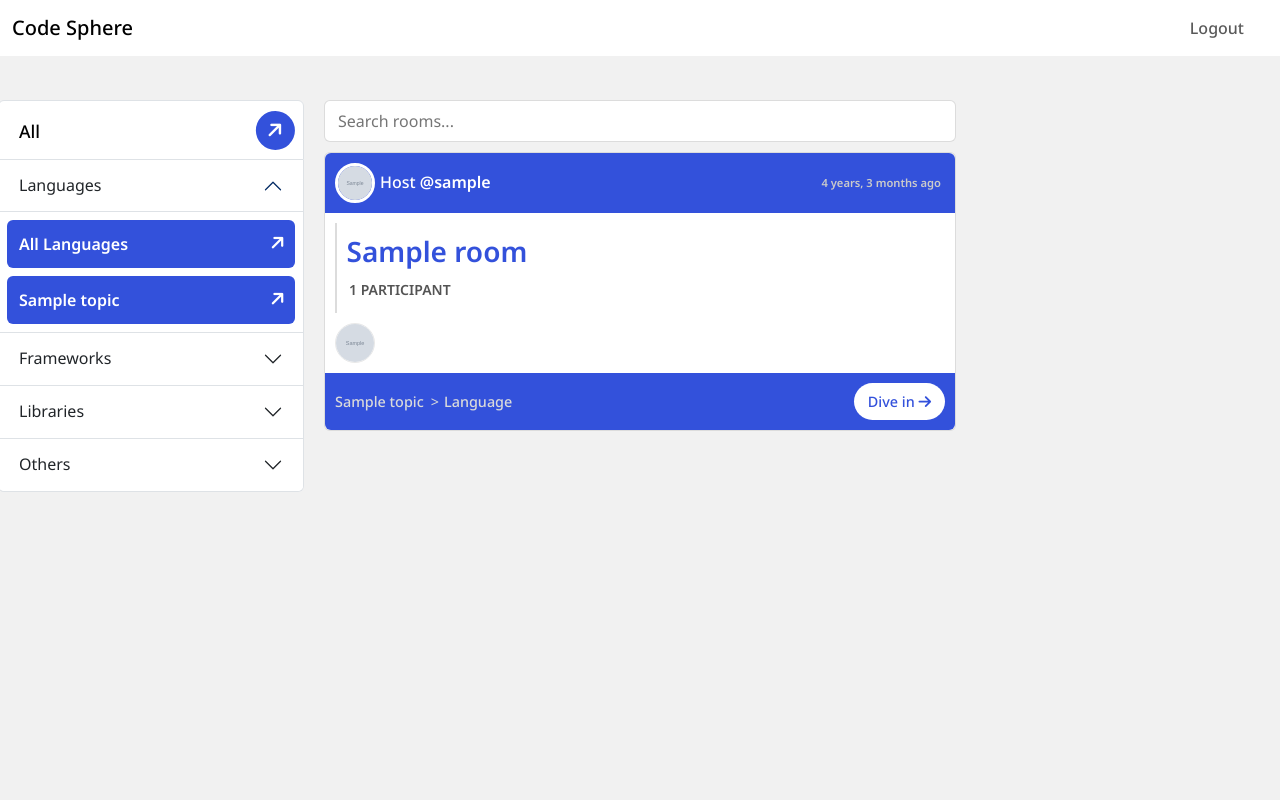
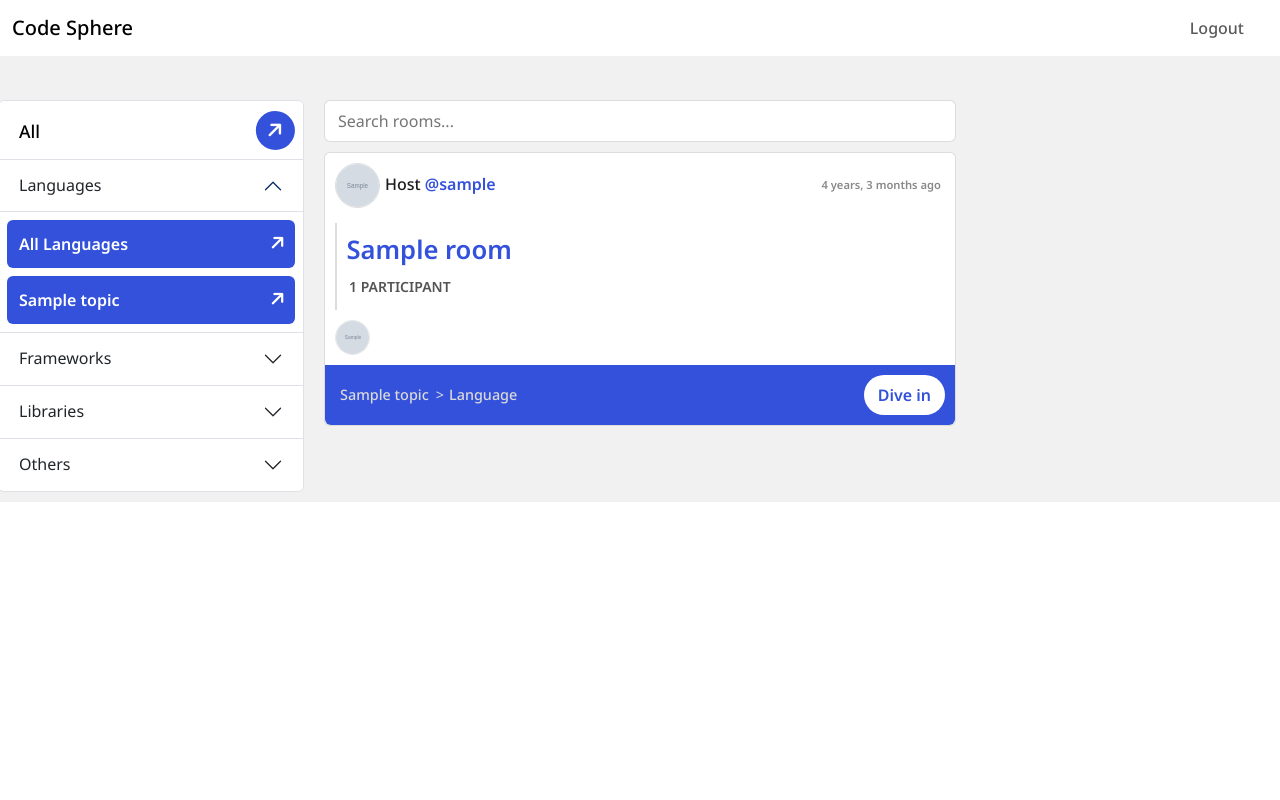
Before and after one commit to ilyasolgun11/code-sphere, a Django app: page /home/ in a window 1280 px wide. Run offline with Django 4.2, Linux system fonts and the light colour scheme; a user stored in the database is signed in; tables that the repository leaves empty hold one stand-in row (values such as "Sample post"); grey boxes marked "Sample" are stand-in pictures; some libraries are stand-ins or nearby versions.

Commit message:
Finish styles for topics and rooms in home page

```diff
--- a/base/templates/base/index.html
+++ b/base/templates/base/index.html
@@ -10,7 +10,7 @@
         <div class="accordion" id="accordionPanelsStayOpenExample">
           <div class="accordion-item">
             <h2 class="accordion-all-header">
-              <a class="home-all-catagories" href="{% url 'home' %}?q=">
+              <a class="home-all-catagories" href="{% url 'home' %}">
                 All <i class="fa-solid fa-arrow-right"></i>
               </a>
             </h2>
--- a/static/css/style.css
+++ b/static/css/style.css
@@ -220,7 +220,6 @@ body {
 /* Home page styles --------------------------------------- */
 .home-container {
     padding-top: 90px;
-    height: 100vh;
     background-color: rgb(241, 241, 241);
 }
 
@@ -319,8 +318,7 @@ body {
     display: flex;
     justify-content: space-between;
     align-items: center;
-    background-color: #3351DB;
-    padding: 10px;
+    padding: 10px 10px 5px 10px;
     border-radius: 6px 6px 0px 0px;
 }
 
@@ -330,15 +328,15 @@ body {
 }
 
 .home-room-profile-img {
-    width: 40px;
-    height: 40px;
-    border: 3px solid #ffffff;
+    width: 45px;
+    height: 45px;
+    border: 1px solid #00000023;
     border-radius: 50%;
     object-fit: cover;
 }
 
 .home-room-inner-first h4 {
-    color: white;
+    color: rgb(27, 27, 27);
     font-size: 1rem;
     margin-top: 7px;
     margin-left: 5px;
@@ -346,12 +344,13 @@ body {
 }
 
 .home-room-inner-first h4 span {
+    color: #3351DB;
     font-weight: 600;
 }
 
 .home-room-inner-first small {
     margin-right: 4px;
-    color: rgb(202, 202, 202);
+    color: rgb(137, 137, 137);
     font-size: 0.7rem;
     font-weight: 600;
 }
@@ -366,6 +365,7 @@ body {
     color: #3351DB;
     font-weight: 600;
     margin-left: -2.5px;
+    font-size: 1.6rem;
 }
 
 .home-room-inner-second small {
@@ -374,13 +374,14 @@ body {
 }
 
 .home-room-participant-container {
+    margin-top: 4px;
     padding: 0px 10px;
 }
 
 .home-room-participant-img {
     padding: 0px;
-    width: 40px;
-    height: 40px;
+    width: 35px;
+    height: 35px;
     border: 1px solid #00000018;
     border-radius: 50%;
     object-fit: cover;
@@ -391,7 +392,7 @@ body {
     margin-top: 10px;
     background-color: #3351DB;
     border-radius: 0px 0px 6px 6px;
-    padding: 10px;
+    padding: 10px 10px 10px 15px;
 }
 
 .home-room-inner-third div:nth-of-type(1) {
@@ -405,6 +406,11 @@ body {
     font-size: 0.9rem;
     text-decoration: none;
     font-weight: 500;
+    transition: color 0.2s ease;
+}
+
+.home-room-inner-third div a:hover {
+    color: #788ce6;
 }
 
 .home-room-inner-third div span {
@@ -414,8 +420,34 @@ body {
 }
 
 .home-room-inner-third .home-room-dive-in  {
+    font-weight: 600;
+    font-size: 1rem;
+    position: relative;
     background-color: white;
     color: #3351DB;
     padding: 8px 14px;
     border-radius: 50px;
+    transition: padding 0.2s ease;
 }
+
+.home-room-inner-third .home-room-dive-in i  {
+    font-size: 0.94rem;
+    position: absolute;
+    opacity: 0;
+    right: 3.5px;
+    top: 3.5px;
+    padding: 9.2px 10px;
+    background-color: #3351DB;
+    color: #fff;
+    border-radius: 50%;
+    transform: rotate(-45deg);
+}
+
+.home-room-inner-third .home-room-dive-in:hover  {
+    color: #3351DB;
+    padding: 8px 46px 8px 14px;
+}
+
+.home-room-inner-third .home-room-dive-in:hover i  {
+    opacity: 1;
+}
```
Also changed, not shown: static/user_images/Untitled design (13).jpg (renamed from static/user_images/profile_default_7.jpg).
